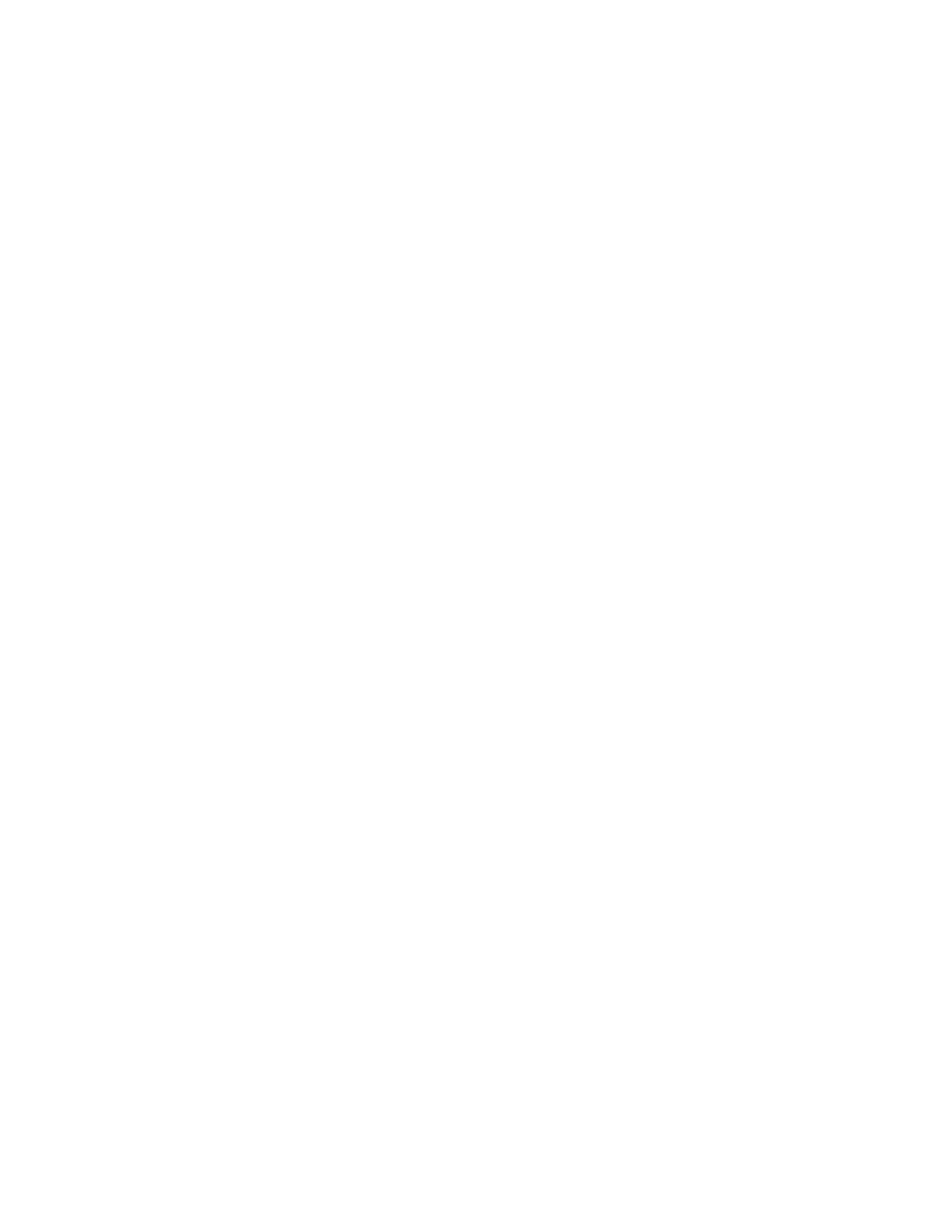
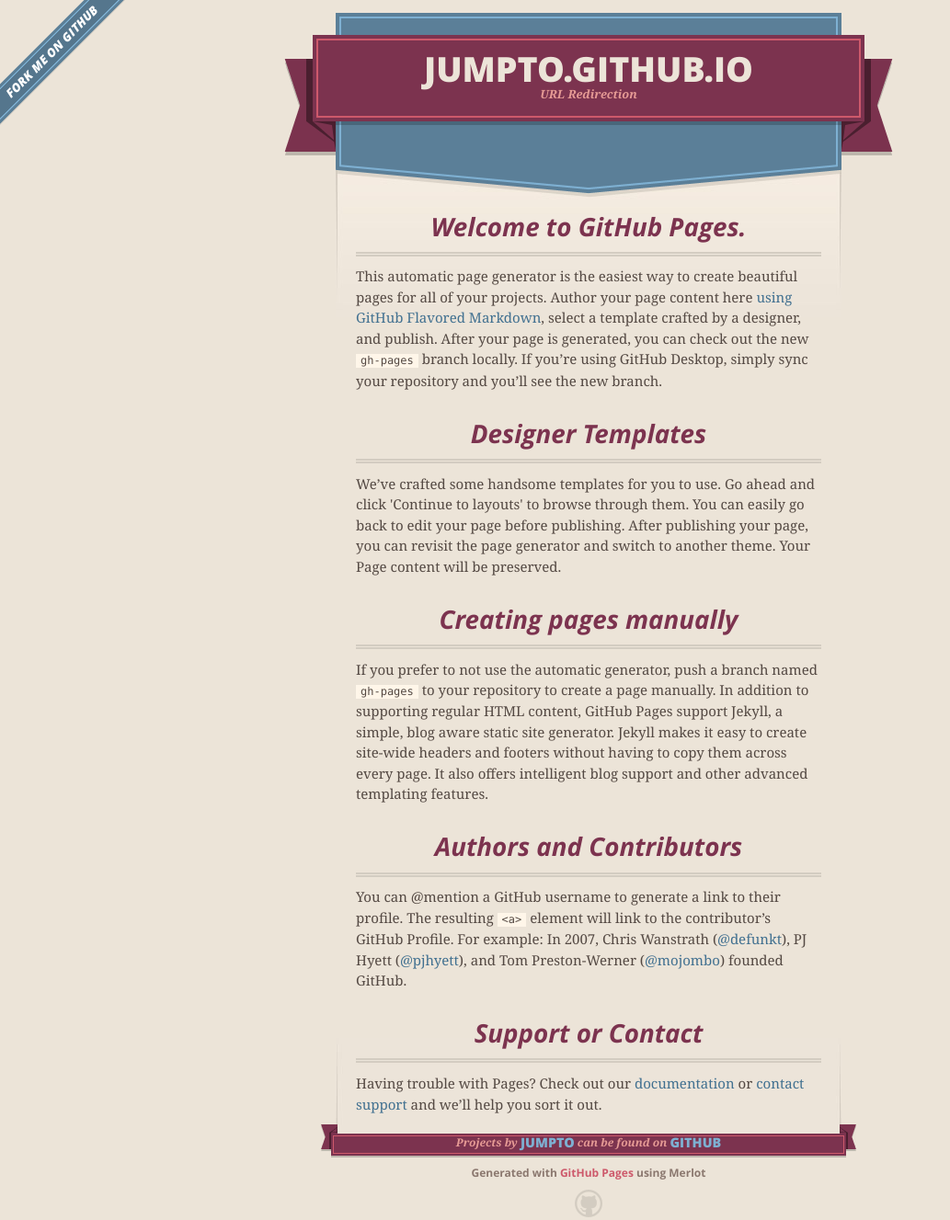
Before and after one commit to jumpto/jumpto.github.io, a plain HTML site: page index.html in a window 1280 px wide. Shown: the whole page at 92% size, without its empty margins (0-1033 px from the left). Before the commit the page ends 800 px from the top, so only its background shows below. Drawn offline with nearby package versions, Linux system fonts and the light colour scheme.

Commit message:
Update index.html

```diff
--- a/index.html
+++ b/index.html
@@ -1 +1,90 @@
-<meta http-equiv="refresh" content="1; url=http://pan.baidu.com/s/1c1HeA1U" />
+<!DOCTYPE html>
+<html>
+  <head>
+    <meta charset='utf-8'>
+    <meta http-equiv="X-UA-Compatible" content="chrome=1">
+    <meta name="viewport" content="width=640">
+
+    <link rel="stylesheet" href="stylesheets/core.css" media="screen">
+    <link rel="stylesheet" href="stylesheets/mobile.css" media="handheld, only screen and (max-device-width:640px)">
+    <link rel="stylesheet" href="stylesheets/github-light.css">
+
+    <script type="text/javascript" src="javascripts/modernizr.js"></script>
+    <script type="text/javascript" src="https://ajax.googleapis.com/ajax/libs/jquery/1.7.1/jquery.min.js"></script>
+    <script type="text/javascript" src="javascripts/headsmart.min.js"></script>
+    <script type="text/javascript">
+      $(document).ready(function () {
+        $('#main_content').headsmart()
+      })
+    </script>
+    <title>Jumpto.GitHub.io by jumpto</title>
+  </head>
+
+  <body>
+    <a id="forkme_banner" href="https://github.com/jumpto">View on GitHub</a>
+    <div class="shell">
+
+      <header>
+        <span class="ribbon-outer">
+          <span class="ribbon-inner">
+            <h1>Jumpto.GitHub.io</h1>
+            <h2>URL Redirection</h2>
+          </span>
+          <span class="left-tail"></span>
+          <span class="right-tail"></span>
+        </span>
+      </header>
+
+      <div id="no-downloads">
+        <span class="inner">
+        </span>
+      </div>
+
+
+      <span class="banner-fix"></span>
+
+
+      <section id="main_content">
+        <h3>
+<a id="welcome-to-github-pages" class="anchor" href="#welcome-to-github-pages" aria-hidden="true"><span aria-hidden="true" class="octicon octicon-link"></span></a>Welcome to GitHub Pages.</h3>
+
+<p>This automatic page generator is the easiest way to create beautiful pages for all of your projects. Author your page content here <a href="https://guides.github.com/features/mastering-markdown/">using GitHub Flavored Markdown</a>, select a template crafted by a designer, and publish. After your page is generated, you can check out the new <code>gh-pages</code> branch locally. If you’re using GitHub Desktop, simply sync your repository and you’ll see the new branch.</p>
+
+<h3>
+<a id="designer-templates" class="anchor" href="#designer-templates" aria-hidden="true"><span aria-hidden="true" class="octicon octicon-link"></span></a>Designer Templates</h3>
+
+<p>We’ve crafted some handsome templates for you to use. Go ahead and click 'Continue to layouts' to browse through them. You can easily go back to edit your page before publishing. After publishing your page, you can revisit the page generator and switch to another theme. Your Page content will be preserved.</p>
+
+<h3>
+<a id="creating-pages-manually" class="anchor" href="#creating-pages-manually" aria-hidden="true"><span aria-hidden="true" class="octicon octicon-link"></span></a>Creating pages manually</h3>
+
+<p>If you prefer to not use the automatic generator, push a branch named <code>gh-pages</code> to your repository to create a page manually. In addition to supporting regular HTML content, GitHub Pages support Jekyll, a simple, blog aware static site generator. Jekyll makes it easy to create site-wide headers and footers without having to copy them across every page. It also offers intelligent blog support and other advanced templating features.</p>
+
+<h3>
+<a id="authors-and-contributors" class="anchor" href="#authors-and-contributors" aria-hidden="true"><span aria-hidden="true" class="octicon octicon-link"></span></a>Authors and Contributors</h3>
+
+<p>You can @mention a GitHub username to generate a link to their profile. The resulting <code>&lt;a&gt;</code> element will link to the contributor’s GitHub Profile. For example: In 2007, Chris Wanstrath (<a href="https://github.com/defunkt" class="user-mention">@defunkt</a>), PJ Hyett (<a href="https://github.com/pjhyett" class="user-mention">@pjhyett</a>), and Tom Preston-Werner (<a href="https://github.com/mojombo" class="user-mention">@mojombo</a>) founded GitHub.</p>
+
+<h3>
+<a id="support-or-contact" class="anchor" href="#support-or-contact" aria-hidden="true"><span aria-hidden="true" class="octicon octicon-link"></span></a>Support or Contact</h3>
+
+<p>Having trouble with Pages? Check out our <a href="https://help.github.com/pages">documentation</a> or <a href="https://github.com/contact">contact support</a> and we’ll help you sort it out.</p>
+      </section>
+
+      <footer>
+        <span class="ribbon-outer">
+          <span class="ribbon-inner">
+            <p>Projects by <a href="https://github.com/jumpto">jumpto</a> can be found on <a href="https://github.com/jumpto">GitHub</a></p>
+          </span>
+          <span class="left-tail"></span>
+          <span class="right-tail"></span>
+        </span>
+        <p>Generated with <a href="https://pages.github.com">GitHub Pages</a> using Merlot</p>
+        <span class="octocat"></span>
+      </footer>
+
+    </div>
+
+
+  </body>
+</html>
```
